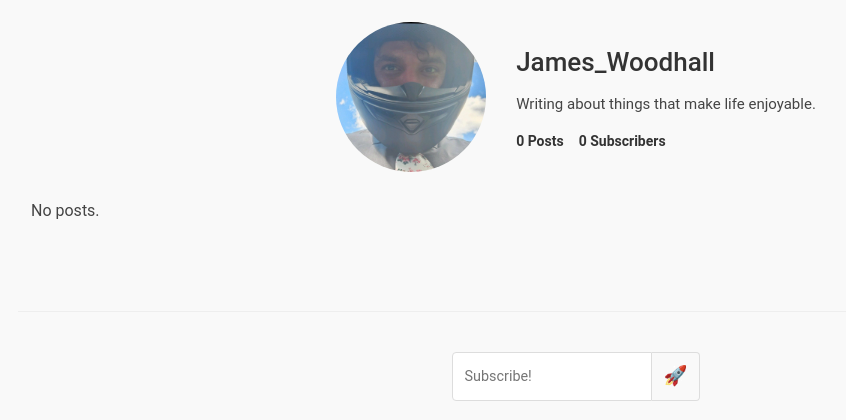
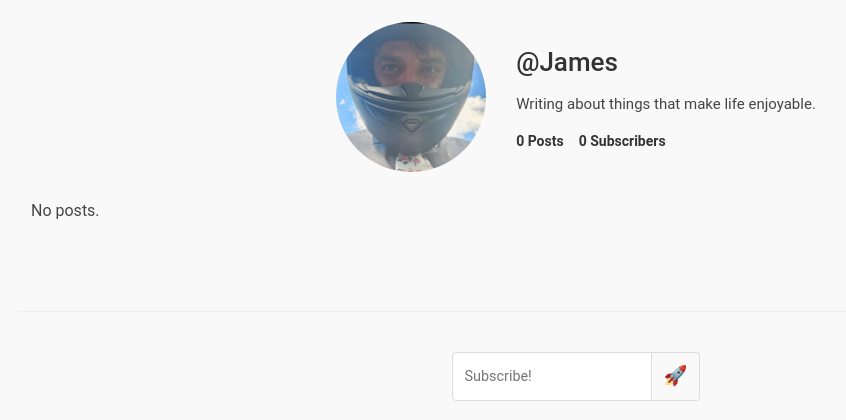
Before and after one commit to woodhalljames/james_blog, a Django app: page / in a window 1280 px wide. Shown: the top 420 px of the page, without its empty margins (64-910 px from the left). Run offline with Django 5.2, Linux system fonts and the light colour scheme; data that the repository does not hold is empty; parts of the project's set-up code (start-up, migrations or seed data) failed here and were passed over; some libraries are stand-ins or nearby versions.

Commit message:
fix header

```diff
--- a/blog/templates/base.html
+++ b/blog/templates/base.html
@@ -61,7 +61,7 @@
                 {% endif %} </div>
             </a>
             <div class="profile-content">
-                <a class="profile-user-name" href="{% url 'blog:post_list' %}">James_Woodhall</a>
+                <a class="profile-user-name" href="{% url 'blog:post_list' %}">@James</a>
                 <p class="profile-bio">Writing about things that make life enjoyable.</p>
                 <div class="profile-stats">
                     <ul>
--- a/james_blog/settings.py
+++ b/james_blog/settings.py
@@ -55,6 +55,7 @@ INSTALLED_APPS = [
 
 MIDDLEWARE = [
     "django.middleware.security.SecurityMiddleware",
+    "whitenoise.middleware.WhiteNoiseMiddleware",
     "django.contrib.sessions.middleware.SessionMiddleware",
     "django.middleware.common.CommonMiddleware",
     "django.middleware.csrf.CsrfViewMiddleware",
```
